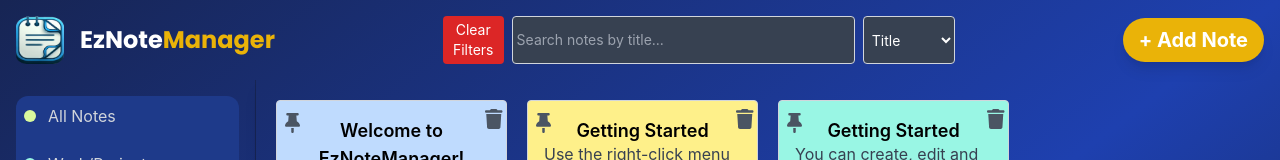
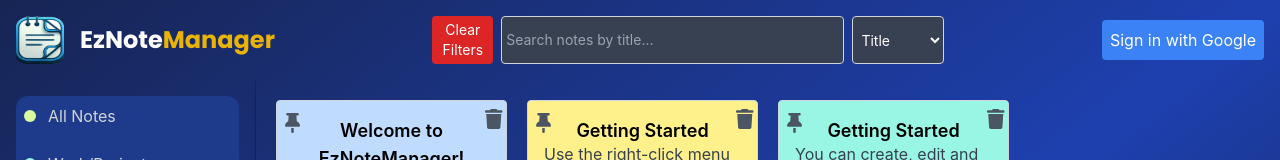
Before and after one commit to patrikkarlsson72/eznotemanager, a React (Create React App) app: page / in a window 1280 px wide. Shown: the top 160 px of the page. Built offline with nearby package versions, Linux system fonts and the light colour scheme; no server answers.

Commit message:
added Google Login

```diff
--- /dev/null
+++ b/src/components/GoogleSignIn.js
@@ -0,0 +1,28 @@
+// src/components/GoogleSignIn.js
+import React from 'react';
+import { GoogleAuthProvider, signInWithPopup } from 'firebase/auth';
+import { auth } from '../firebase';
+
+const GoogleSignIn = () => {
+  const provider = new GoogleAuthProvider();
+
+  const handleSignIn = async () => {
+    try {
+      const result = await signInWithPopup(auth, provider);
+      console.log("User signed in: ", result.user);
+    } catch (error) {
+      console.error("Error during Google sign-in: ", error);
+    }
+  };
+
+  return (
+    <button
+      className="bg-blue-500 text-white p-2 rounded"
+      onClick={handleSignIn}
+    >
+      Sign in with Google
+    </button>
+  );
+};
+
+export default GoogleSignIn;
--- a/src/components/Header.js
+++ b/src/components/Header.js
@@ -1,5 +1,9 @@
 import React from 'react';
 import logo from '../assets/EzNoteManagerlogo2.png'; // Ensure the path to the logo image is correct
+import { useAuthState } from 'react-firebase-hooks/auth'; // Firebase Auth hook
+import { auth } from '../firebase'; // Firebase configuration
+import { signOut } from 'firebase/auth';
+import GoogleSignIn from './GoogleSignIn'; // Google SignIn Component
 
 const Header = ({
   onSearchChange,
@@ -11,12 +15,21 @@
   setSelectedTag,
   setSelectedCategory
 }) => {
+  const [user] = useAuthState(auth); // Firebase Auth hook to track user state
 
   const handleClearFilters = () => {
-    onSearchChange('');        // Clear the search query
-    setSearchFilter('title');  // Reset the search filter to default ('title')
-    setSelectedTag(null);      // Clear the selected tag filter
+    onSearchChange(''); // Clear the search query
+    setSearchFilter('title'); // Reset the search filter to default ('title')
+    setSelectedTag(null); // Clear the selected tag filter
     setSelectedCategory('All Notes'); // Reset the selected category to default
+  };
+
+  const handleSignOut = async () => {
+    try {
+      await signOut(auth);
+    } catch (error) {
+      console.error('Error signing out:', error);
+    }
   };
 
   return (
@@ -56,12 +69,28 @@
         </div>
       </div>
 
-      <button
-        className="bg-yellow-500 hover:bg-yellow-600 text-white font-bold py-2 px-4 rounded-full shadow-lg text-xl"
-        onClick={triggerNewNote}
-      >
-        + Add Note
-      </button>
+      {/* Show different buttons based on whether the user is signed in or not */}
+      <div className="flex items-center">
+        {user ? (
+          <>
+            <span className="mr-4">Welcome, {user.displayName}</span>
+            <button
+              className="bg-red-500 hover:bg-red-600 text-white font-bold py-2 px-4 rounded"
+              onClick={handleSignOut}
+            >
+              Sign Out
+            </button>
+            <button
+              className="bg-yellow-500 hover:bg-yellow-600 text-white font-bold py-2 px-4 ml-4 rounded-full shadow-lg text-xl"
+              onClick={triggerNewNote}
+            >
+              + Add Note
+            </button>
+          </>
+        ) : (
+          <GoogleSignIn />
+        )}
+      </div>
     </header>
   );
 };
```
